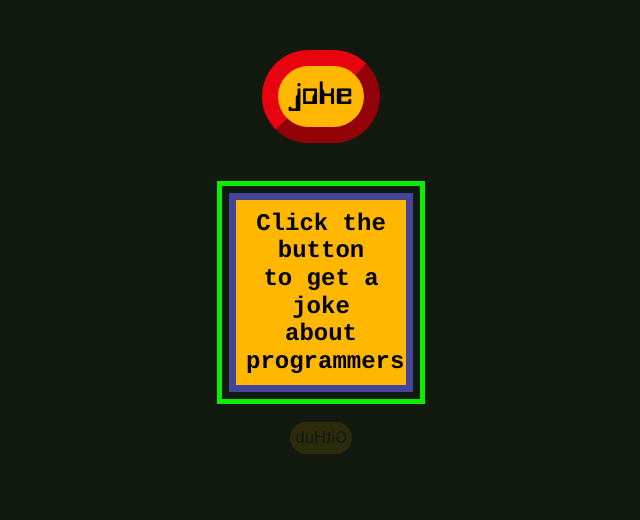
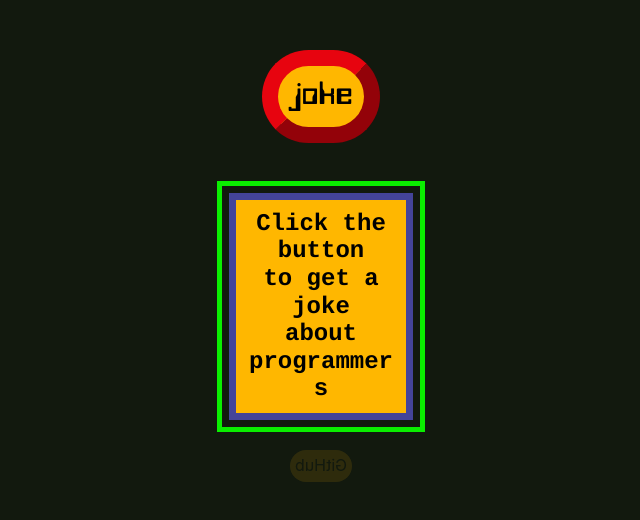
Before and after one commit to Furuikeya/proJokes, a React (Create React App) app: page / in a window 1280 px wide. Shown: the top 520 px of the page, without its empty margins (319-959 px from the left). Built offline with nearby package versions, Linux system fonts and the light colour scheme.

Commit message:
word-break added to jokebox

```diff
--- a/src/App.css
+++ b/src/App.css
@@ -35,7 +35,7 @@
   outline-offset: 7px;
   font-family: 'courier';
   font-weight: 800;
-  text-align: center;
+  overflow-wrap: break-word;
 }
 
 .githubDiv {
@@ -64,3 +64,6 @@ a:hover {
 a:active {
   background-color: rgba(255, 183, 0, 0.9);
 }
+a:focus {
+  outline: none;
+}
```
